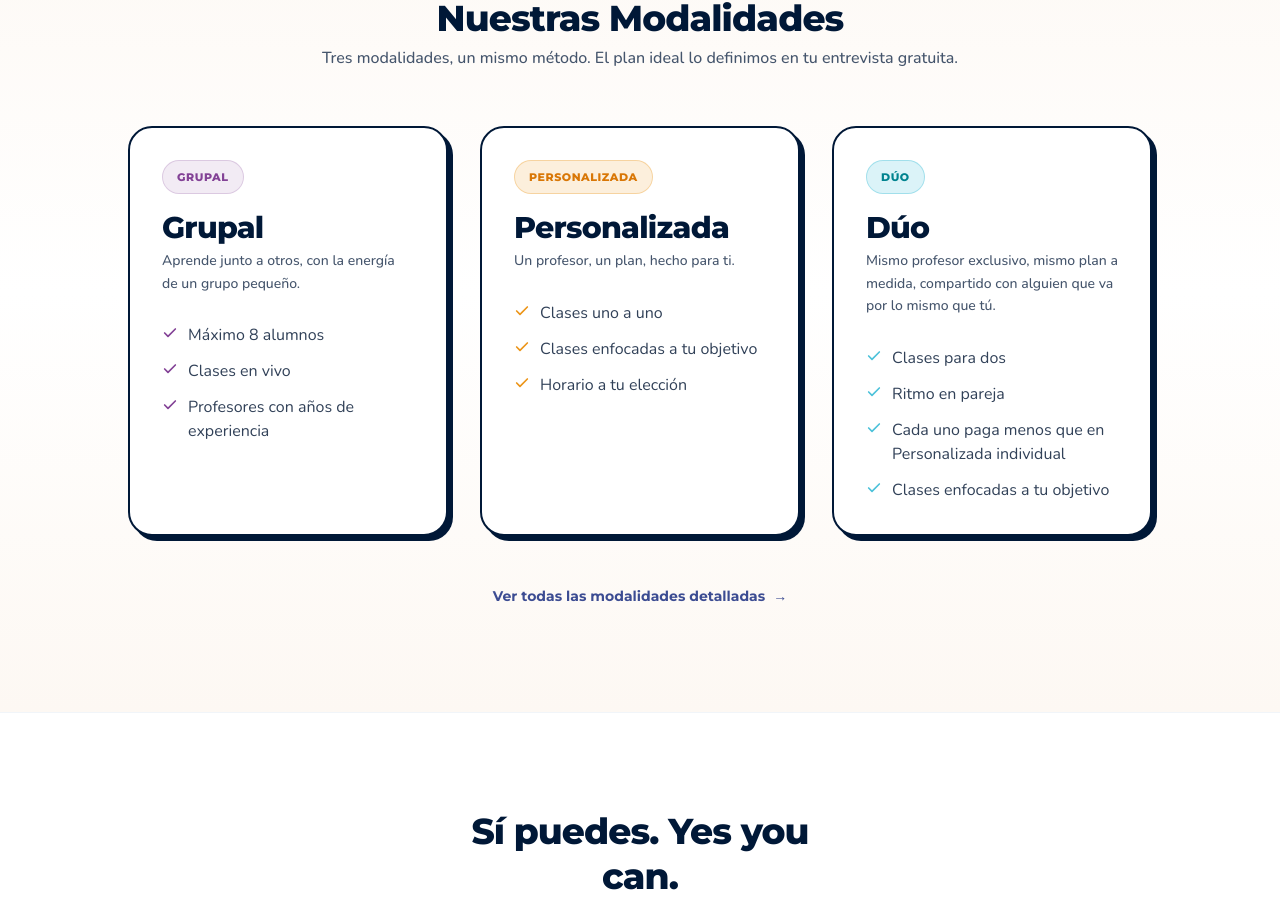
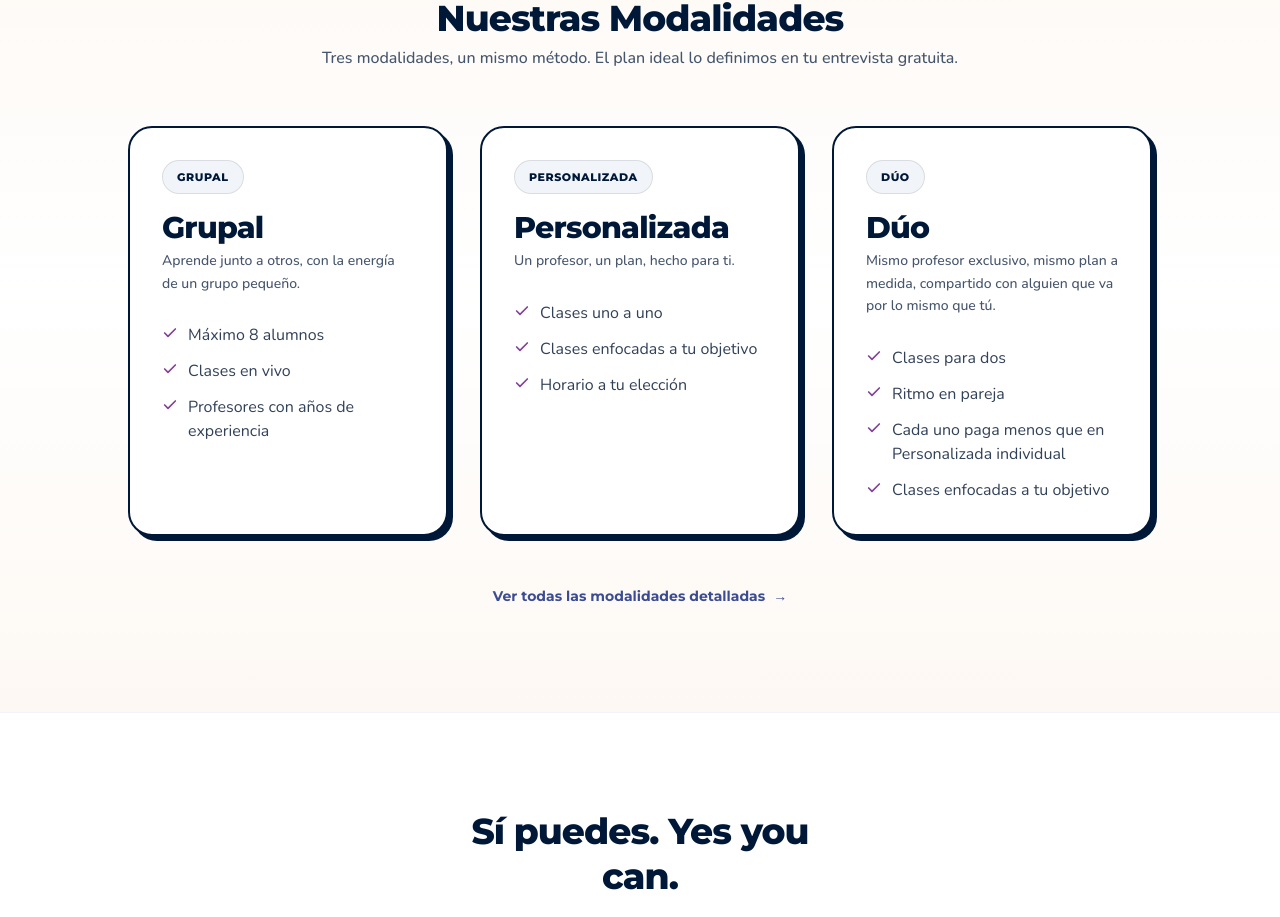
Before and after one commit to Dietol25/yycl-version-anterior, a Next.js app: page / in a window 1280 px wide. Shown: the part 3054-3971 px from the top of the page. Built offline with nearby package versions, Linux system fonts and the light colour scheme.

Commit message:
feat(modalidades): apply official .bg-gradient-brand-v2 token on hover without extra semantics

```diff
--- a/components/sections/ModalidadesSection.tsx
+++ b/components/sections/ModalidadesSection.tsx
@@ -1,6 +1,6 @@
 import React from 'react';
 import Link from 'next/link';
-import { Check, ArrowRight } from 'lucide-react';
+import { Check } from 'lucide-react';
 
 export const ModalidadesSection = () => {
   const modalidades = [
@@ -8,10 +8,6 @@ export const ModalidadesSection = () => {
       id: 'grupal',
       title: 'Grupal',
       badge: 'GRUPAL',
-      badgeColor: 'bg-[#834296]/10 text-[#834296] border-[#834296]/20',
-      accentColor: '#834296',
-      // Gradiente suave y sutil al hacer hover
-      hoverClasses: 'hover:bg-gradient-to-br hover:from-white hover:via-[#FAF5FF] hover:to-[#F3E8FF] hover:border-[#834296] hover:shadow-[6px_6px_0px_#834296]',
       subtitle: 'Aprende junto a otros, con la energía de un grupo pequeño.',
       features: [
         'Máximo 8 alumnos',
@@ -23,10 +19,6 @@ export const ModalidadesSection = () => {
       id: 'personalizada',
       title: 'Personalizada',
       badge: 'PERSONALIZADA',
-      badgeColor: 'bg-[#EC9519]/15 text-[#D97706] border-[#EC9519]/30',
-      accentColor: '#EC9519',
-      // Gradiente cálido al hacer hover
-      hoverClasses: 'hover:bg-gradient-to-br hover:from-white hover:via-[#FFFBEB] hover:to-[#FEF3C7] hover:border-[#EC9519] hover:shadow-[6px_6px_0px_#EC9519]',
       subtitle: 'Un profesor, un plan, hecho para ti.',
       features: [
         'Clases uno a uno',
@@ -38,10 +30,6 @@ export const ModalidadesSection = () => {
       id: 'duo',
       title: 'Dúo',
       badge: 'DÚO',
-      badgeColor: 'bg-[#4DC2DA]/20 text-[#00838F] border-[#4DC2DA]/40',
-      accentColor: '#4DC2DA',
-      // Gradiente cyan/teal fresco al hacer hover
-      hoverClasses: 'hover:bg-gradient-to-br hover:from-white hover:via-[#F0FDFA] hover:to-[#CCFBF1] hover:border-[#4DC2DA] hover:shadow-[6px_6px_0px_#4DC2DA]',
       subtitle: 'Mismo profesor exclusivo, mismo plan a medida, compartido con alguien que va por lo mismo que tú.',
       features: [
         'Clases para dos',
@@ -68,31 +56,28 @@ export const ModalidadesSection = () => {
           </p>
         </div>
 
-        {/* 3 Interactive Cards con Gradient al hacer Hover */}
+        {/* 3 Cards con el Gradiente Oficial de Marca Token en Hover (#EC9519 -> #834296) */}
         <div className="grid grid-cols-1 md:grid-cols-3 gap-6 lg:gap-8 max-w-5xl mx-auto items-stretch">
           {modalidades.map((mod) => (
             <Link
               key={mod.id}
               href="/planes"
-              className={`bg-white rounded-3xl p-7 sm:p-8 border-2 border-[#001837] shadow-[5px_5px_0px_#001837] flex flex-col justify-between transition-all duration-300 transform hover:-translate-y-2 cursor-pointer group ${mod.hoverClasses}`}
+              className="group relative bg-white hover:bg-gradient-brand-v2 rounded-3xl p-7 sm:p-8 border-2 border-[#001837] shadow-[5px_5px_0px_#001837] hover:shadow-[7px_7px_0px_#001837] flex flex-col justify-between transition-all duration-300 transform hover:-translate-y-2 cursor-pointer"
             >
               <div className="space-y-4">
                 {/* Badge Oficial */}
-                <div className="flex items-center justify-between">
-                  <span className={`inline-block text-[11px] font-heading font-extrabold uppercase tracking-wider px-3.5 py-1 rounded-full border transition-colors ${mod.badgeColor}`}>
+                <div>
+                  <span className="inline-block text-[11px] font-heading font-extrabold uppercase tracking-wider px-3.5 py-1 rounded-full border bg-slate-100 text-[#001837] border-black/10 group-hover:bg-white/20 group-hover:text-white group-hover:border-white/30 transition-colors">
                     {mod.badge}
-                  </span>
-                  <span className="opacity-0 group-hover:opacity-100 transition-opacity text-xs font-heading font-bold text-[#001837] flex items-center gap-1">
-                    Ver plan <ArrowRight className="w-3.5 h-3.5" />
                   </span>
                 </div>
 
                 {/* Titular & Subtítulo */}
                 <div className="space-y-1">
-                  <h3 className="text-2xl sm:text-3xl font-extrabold font-heading text-[#001837] tracking-tight">
+                  <h3 className="text-2xl sm:text-3xl font-extrabold font-heading text-[#001837] group-hover:text-white tracking-tight transition-colors">
                     {mod.title}
                   </h3>
-                  <p className="text-xs sm:text-sm text-slate-600 font-medium leading-relaxed">
+                  <p className="text-xs sm:text-sm text-slate-600 group-hover:text-white/90 font-medium leading-relaxed transition-colors">
                     {mod.subtitle}
                   </p>
                 </div>
@@ -101,8 +86,8 @@ export const ModalidadesSection = () => {
                 <ul className="space-y-3 pt-3">
                   {mod.features.map((feat, fIdx) => (
                     <li key={fIdx} className="flex items-start gap-2.5">
-                      <Check className="w-4 h-4 shrink-0 mt-0.5 stroke-[2.5]" style={{ color: mod.accentColor }} />
-                      <span className="text-xs sm:text-sm text-slate-700 font-body-regular leading-snug">
+                      <Check className="w-4 h-4 shrink-0 mt-0.5 stroke-[2.5] text-[#834296] group-hover:text-[#FFD203] transition-colors" />
+                      <span className="text-xs sm:text-sm text-slate-700 group-hover:text-white font-body-regular leading-snug transition-colors">
                         {feat}
                       </span>
                     </li>
```
